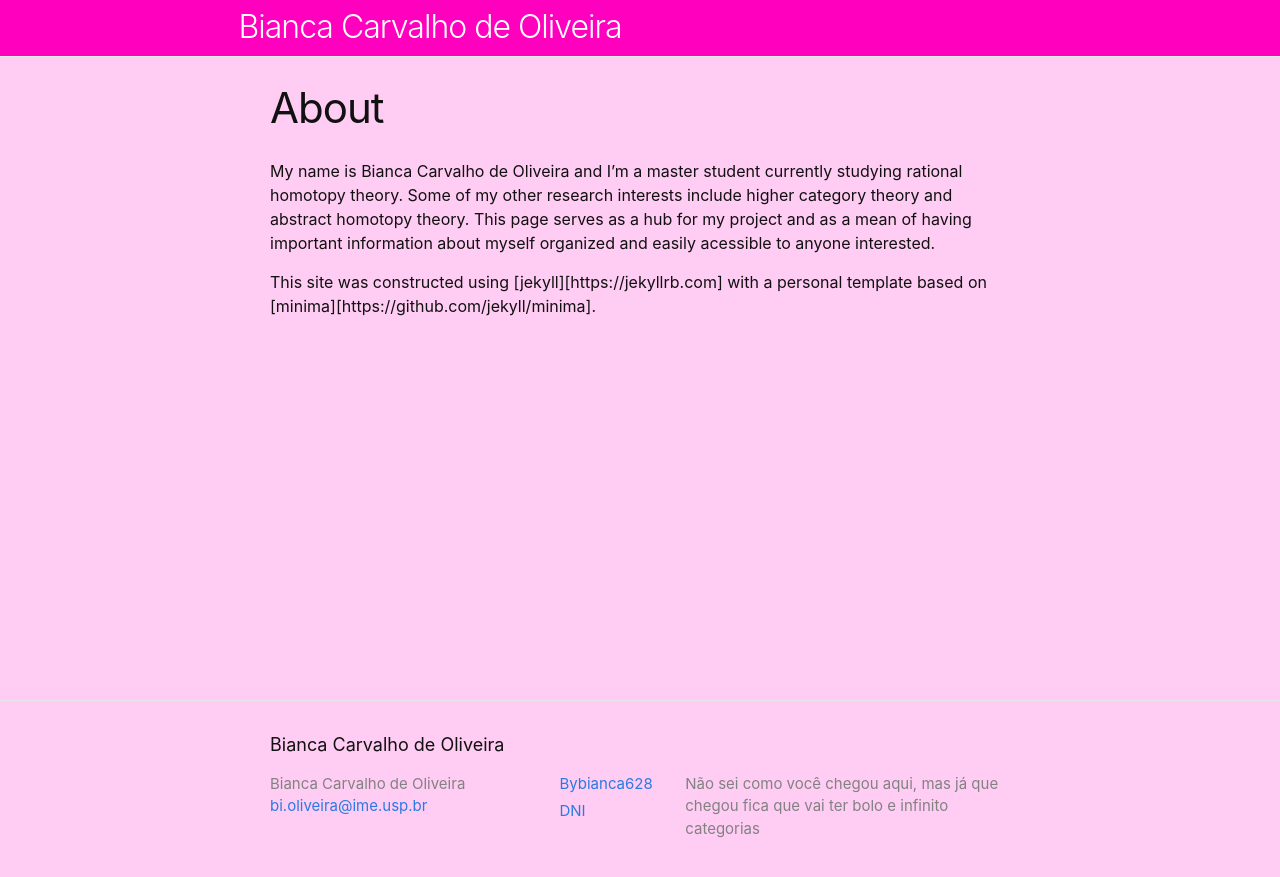
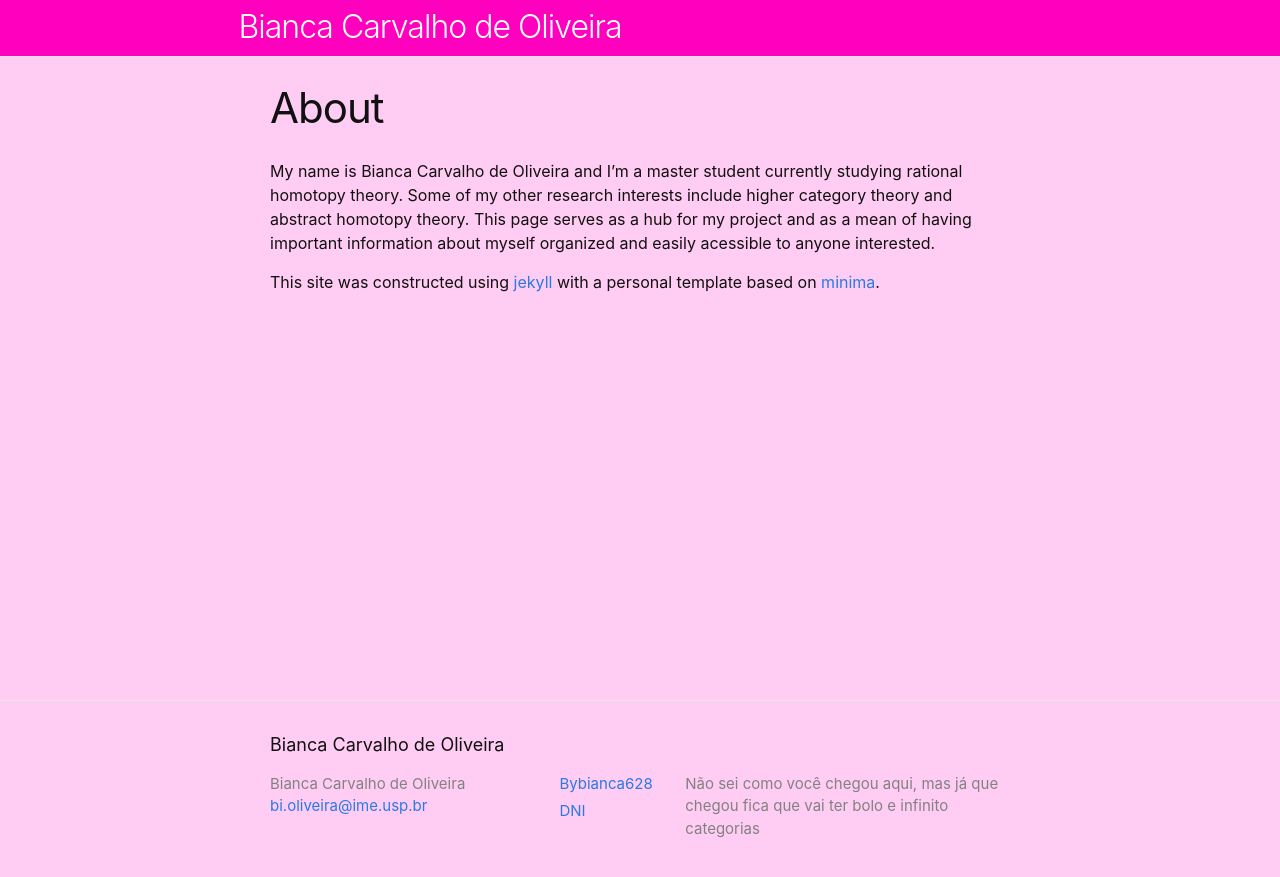
Before and after one commit to Bybianca628/bianca-blog, a Jekyll site: the page built from about.markdown, in a window 1280 px wide. Shown: the top 877 px of the page. Built offline with Jekyll 4.4.1, drawn with Linux system fonts in a browser that asks for light colours.

Commit message:
correção links

```diff
--- a/about.markdown
+++ b/about.markdown
@@ -5,4 +5,4 @@ permalink: /about/
 ---
 My name is Bianca Carvalho de Oliveira and I'm a master student currently studying rational homotopy theory. Some of my other research interests include higher category theory and abstract homotopy theory. This page serves as a hub for my project and as a mean of having important information about myself organized and easily acessible to anyone interested.
 
-This site was constructed using [jekyll][https://jekyllrb.com] with a personal template based on [minima][https://github.com/jekyll/minima].
+This site was constructed using [jekyll](https://jekyllrb.com) with a personal template based on [minima](https://github.com/jekyll/minima).
```
